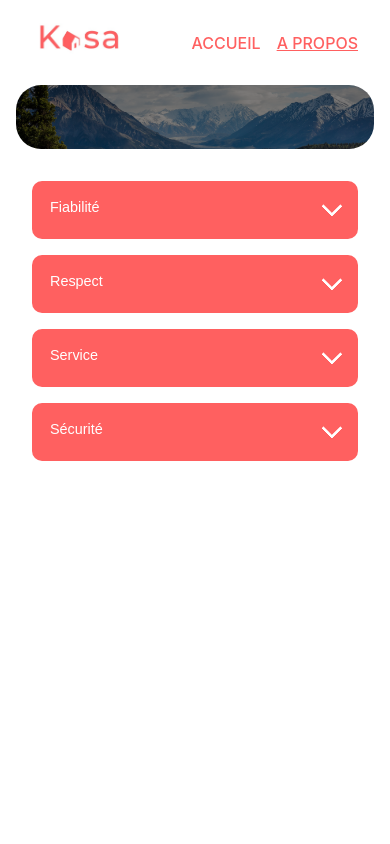
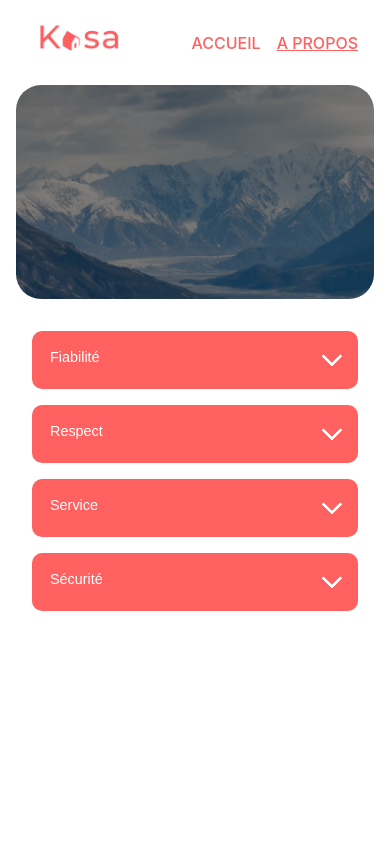
Before and after one commit to benoitMouly/BenoitMouly_10_21072022, a React (Create React App) app: page /about in a window 390 px wide. Shown: the top 844 px of the page. Built offline with nearby package versions, Linux system fonts and the light colour scheme.

Commit message:
Fix responsives about page

```diff
--- a/src/components/Banner.jsx
+++ b/src/components/Banner.jsx
@@ -13,7 +13,7 @@ const Banner = ({props}) => {
 }
     else{
          return (
-        <div className='banner-decorate' style={{backgroundImage: `linear-gradient(to bottom, rgba(0, 0, 0, 0.5), rgba(0, 0, 0, 0.5)) , url(${bannerAbout})`}}>
+        <div className='banner-decorate banner-about' style={{backgroundImage: `linear-gradient(to bottom, rgba(0, 0, 0, 0.5), rgba(0, 0, 0, 0.5)) , url(${bannerAbout})`}}>
         </div>
     );
     }
--- a/src/styles/components/Banner.css
+++ b/src/styles/components/Banner.css
@@ -5,6 +5,25 @@
     align-items: center;
     width: 100%;
     border-radius: 25px;
+    max-height: 250px;
+    background-position: center;
+    background-size: cover;
+    color: #fff;
+    padding-top: 2rem;
+    padding-bottom: 2rem;
+    margin-bottom: 2rem;
+
+}
+
+.banner-about{
+    display: flex;
+    flex-direction: row;
+    justify-content: center;
+    align-items: center;
+    width: 100%;
+    border-radius: 25px;
+    min-height: 150px;
+    height: 100%;
     max-height: 250px;
     background-position: center;
     background-size: cover;
```
